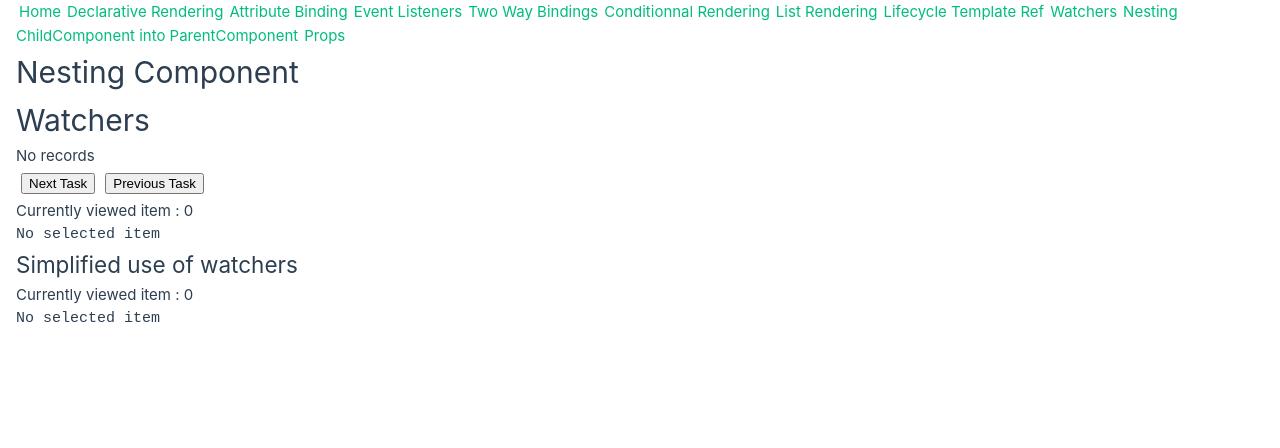
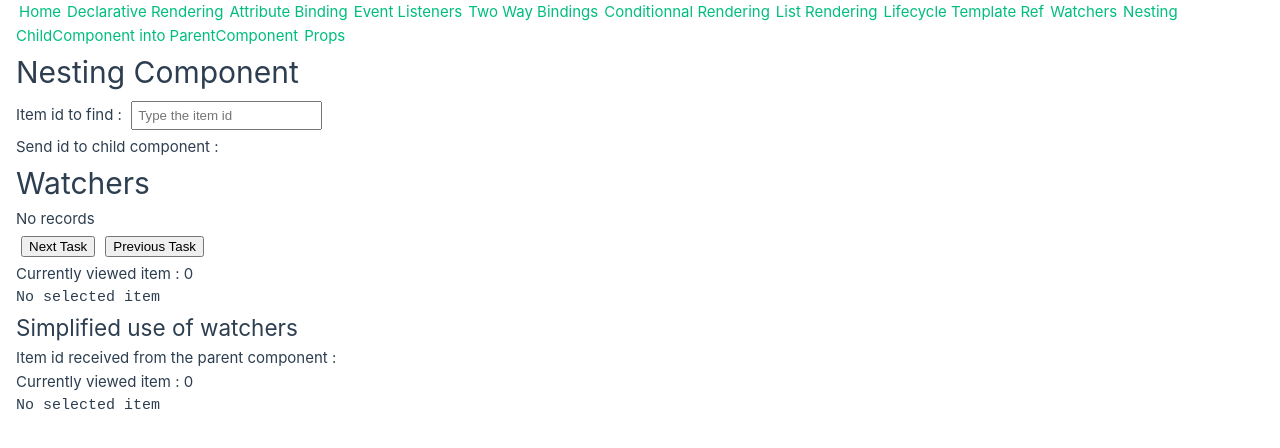
Before and after one commit to ShotGunShack/vue_composition_api_style, a Vue app: page /nesting-component in a window 1280 px wide. Shown: the top 448 px of the page. Built offline with nearby package versions, Linux system fonts and the light colour scheme; no server answers.

Commit message:
props : implement a feature passing a value from parent to child component triggering  the api method call using defineProps jointly with watch

```diff
--- a/src/components/ParentComponent.vue
+++ b/src/components/ParentComponent.vue
@@ -1,7 +1,14 @@
 <template>
     <h1>{{ pageTitle }}</h1>
 
-    <Watcher />
+    <div>
+        <form>
+            <label for="itemId">Item id to find : </label>
+            <input type="number" id="itemId" v-model="itemId" placeholder="Type the item id">
+        </form>
+    </div>
+    <span>Send id to child component : {{ itemId }}</span>
+    <Watcher :idFromParent="itemId" />
 
 </template>
 
@@ -14,7 +21,7 @@
 
     const pageTitle = ref('');
     const route = useRoute();
-
+    const itemId = ref(undefined);
 
     pageTitle.value = computed(() => {
         console.log('Current route ===> ', route.path, route.name, route.fullPath);
--- a/src/components/Watcher.vue
+++ b/src/components/Watcher.vue
@@ -15,8 +15,12 @@
 
         <h2>Simplified use of watchers</h2>
         <div>
+            <div>
+                <b>Item id received from the parent component : {{ idFromParent }}</b>
+            </div>
             <span>Currently viewed item : {{ taskId }}</span>
             <pre v-if="!record2">No selected item</pre>
+            <pre v-else-if="httpStatus2 === 404 || httpStatus2 === 500" :id="msgErrId">{{recordNotFoundErrMsg}}</pre>
             <pre v-else>{{ record2 }}</pre>
         </div>
     </div>
@@ -30,13 +34,20 @@
     import { ref, watch, onMounted } from 'vue';
 
     const records = ref (null);
+    const recordsSize = ref (0);
     const record = ref (null);
     const record2 = ref (null);
-    const recordsSize = ref (0);
     const taskId = ref (0);
     const recordNotFoundErrMsg = ref(null);
     const msgErrId = ref('');
     const httpStatus = ref(undefined);
+    const httpStatus2 = ref(undefined);
+
+
+    const parentProps = defineProps({
+        idFromParent: Number
+    });
+    const recordIdFromParent = ref(parentProps.idFromParent);
 
     const getRecords = async () => {
         console.log('Get records...');
@@ -48,6 +59,7 @@
 
     const getRecordById = async (id) => {
         console.log('Get record for id : '+id);
+        console.log('ID FROM PARENT COMPONENT : '+recordIdFromParent.value);
 
         const data = await fetch(`https://jsonplaceholder.typicode.com/todos/${id}`).then((response) => {
             console.log('Response : '+response);
@@ -57,6 +69,7 @@
             // loopThroughObjectProperty(response);
 
             httpStatus.value = response.status;
+            console.log('HTTP STATUS : '+httpStatus.value);
             if(response.ok) {
                 response.json().then((r) => {
 
@@ -82,8 +95,23 @@
     };
 
     async function getRecordById2() {
-        const response = await fetch(`https://jsonplaceholder.typicode.com/todos/${taskId.value}`);
-        record2.value = await response.json();
+        const parentRecordId = () => parentProps.idFromParent;
+        console.log('Get record id from parent component : '+ parentRecordId());
+        const response = await fetch(`https://jsonplaceholder.typicode.com/todos/${parentRecordId()}`);
+        httpStatus2.value = response.status;
+        console.log('HTTP STATUS 2 : '+httpStatus2.value);
+        if(response.ok) {
+            record2.value = await response.json();
+        } else {
+            msgErrId.value = "msgErr";
+            if(response.status === 404) {
+                console.log("No record found for id : "+parentRecordId())
+                recordNotFoundErrMsg.value = "No record found for id : "+parentRecordId();
+            } else {
+                console.log("Error fetching record for id : "+parentRecordId());
+                recordNotFoundErrMsg.value = "Error fetching record for id : "+parentRecordId();
+            }
+        }
     }
 
     const loopThroughObjectProperty = (obj) => {
@@ -102,13 +130,17 @@
         });
     });
 
-    watch(taskId, (newVal, oldVal) => {
-        console.log('Watcher taskId : new value : '+newVal+" <=> old value : "+oldVal);
-        if(newVal <= 0) {
-            console.log('Id is negative reset to 0');
+    watch([taskId, () => parentProps.idFromParent], ([taskIdnewVal, idFromParentnewVal], [taskIdoldVal, idFromParentoldVal]) => {
+        console.log('Watcher taskId : new value : '+taskIdnewVal+" <=> old value : "+taskIdoldVal);
+        console.log('Watcher PARENT Id : new value : '+idFromParentnewVal+" <=> old value : "+idFromParentoldVal);
+        if(taskIdnewVal <= 0) {
+            console.log('TaskId New value is negative reset to 0');
             taskId.value = 0;
         } else {
-            getRecordById(newVal);
+            getRecordById(taskIdnewVal);
+        }
+
+        if(idFromParentnewVal > 0) {
             getRecordById2();
         }
     });
```
